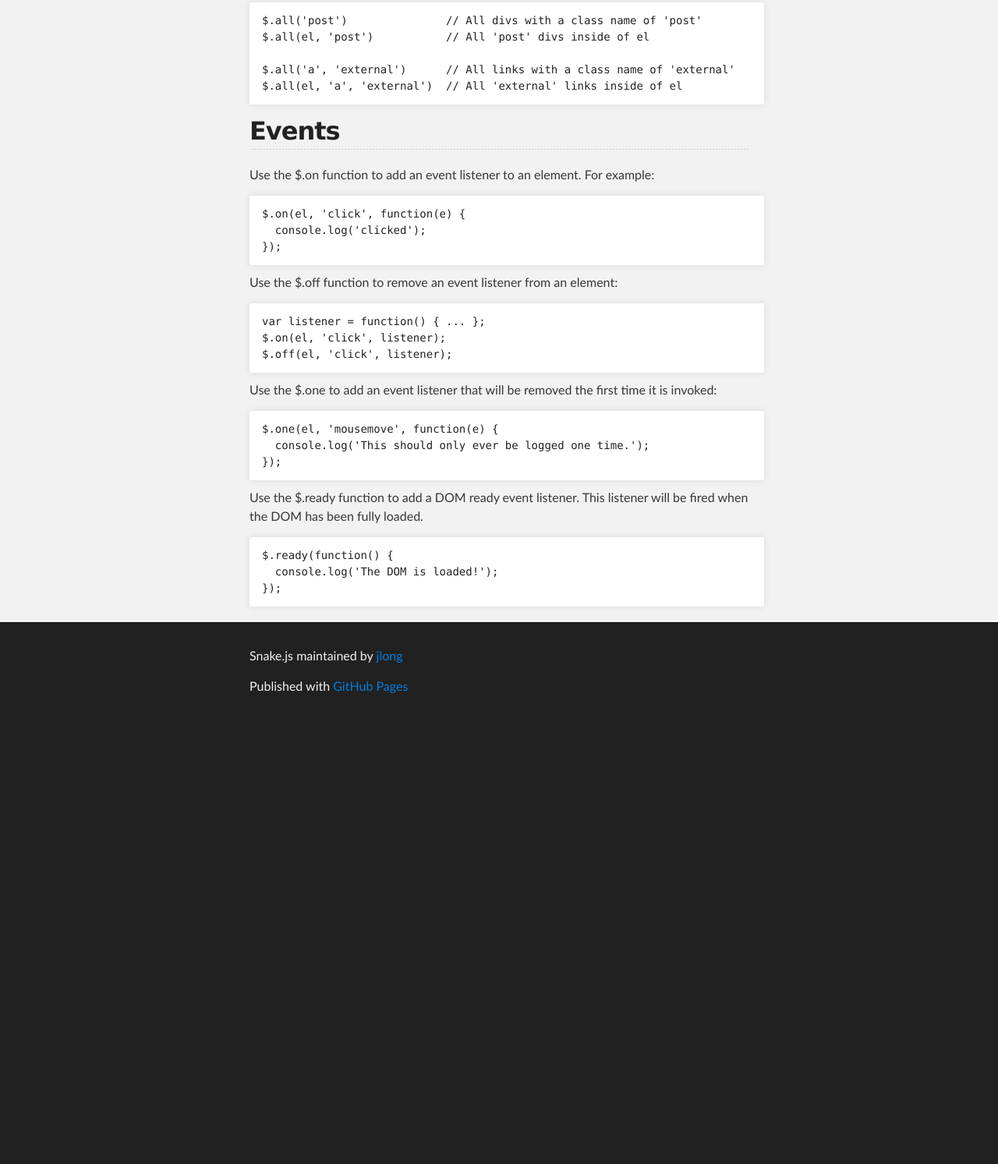
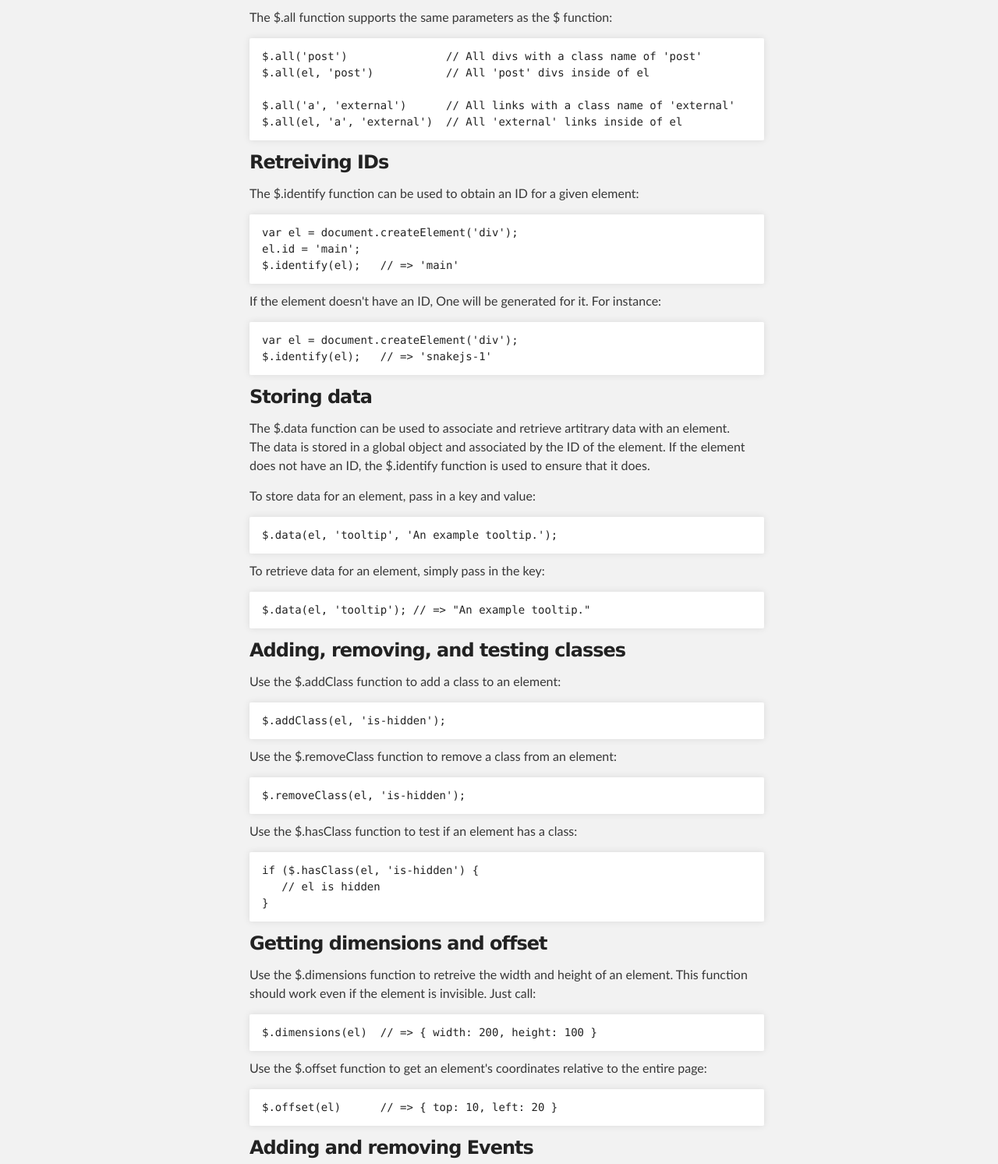
Before and after one commit to jlong/snakejs, a plain HTML site: page index.html in a window 1280 px wide. Shown: the part 851-2344 px from the top of the page at 78% size. Before the commit the page ends 1778 px from the top, so only its background shows below. Drawn offline with Linux system fonts and the light colour scheme.

Commit message:
Create gh-pages branch via GitHub

```diff
--- a/index.html
+++ b/index.html
@@ -31,7 +31,10 @@
     <!-- MAIN CONTENT -->
     <div id="main_content_wrap" class="outer">
       <section id="main_content" class="inner">
-        <p>The $ function (snake function) can be used as a cross-browser querySelector(). Compared to jQuery the functionality it supports is quite limited, but it works well for some applications.</p>
+        <h3>
+<a name="selecting-elements" class="anchor" href="#selecting-elements"><span class="octicon octicon-link"></span></a>Selecting elements</h3>
+
+<p>The $ function (aka snake function) can be used as a cross-browser querySelector(). Compared to jQuery the functionality it supports is quite limited, but it works well for some applications.</p>
 
 <p>In its simplest form it only looks up divs by a class name:</p>
 
@@ -60,8 +63,72 @@ $.all('a', 'external')      // All links with a class name of 'external'
 $.all(el, 'a', 'external')  // All 'external' links inside of el
 </code></pre>
 
-<h2>
-<a name="events" class="anchor" href="#events"><span class="octicon octicon-link"></span></a>Events</h2>
+<h3>
+<a name="retreiving-ids" class="anchor" href="#retreiving-ids"><span class="octicon octicon-link"></span></a>Retreiving IDs</h3>
+
+<p>The $.identify function can be used to obtain an ID for a given element:</p>
+
+<pre><code>var el = document.createElement('div');
+el.id = 'main';
+$.identify(el);   // =&gt; 'main'
+</code></pre>
+
+<p>If the element doesn't have an ID, One will be generated for it. For instance:</p>
+
+<pre><code>var el = document.createElement('div');
+$.identify(el);   // =&gt; 'snakejs-1'
+</code></pre>
+
+<h3>
+<a name="storing-data" class="anchor" href="#storing-data"><span class="octicon octicon-link"></span></a>Storing data</h3>
+
+<p>The $.data function can be used to associate and retrieve artitrary data with an element. The data is stored in a global object and associated by the ID of the element. If the element does not have an ID, the $.identify function is used to ensure that it does.</p>
+
+<p>To store data for an element, pass in a key and value:</p>
+
+<pre><code>$.data(el, 'tooltip', 'An example tooltip.');
+</code></pre>
+
+<p>To retrieve data for an element, simply pass in the key:</p>
+
+<pre><code>$.data(el, 'tooltip'); // =&gt; "An example tooltip."
+</code></pre>
+
+<h3>
+<a name="adding-removing-and-testing-classes" class="anchor" href="#adding-removing-and-testing-classes"><span class="octicon octicon-link"></span></a>Adding, removing, and testing classes</h3>
+
+<p>Use the $.addClass function to add a class to an element:</p>
+
+<pre><code>$.addClass(el, 'is-hidden');
+</code></pre>
+
+<p>Use the $.removeClass function to remove a class from an element:</p>
+
+<pre><code>$.removeClass(el, 'is-hidden');
+</code></pre>
+
+<p>Use the $.hasClass function to test if an element has a class:</p>
+
+<pre><code>if ($.hasClass(el, 'is-hidden') {
+   // el is hidden
+}
+</code></pre>
+
+<h3>
+<a name="getting-dimensions-and-offset" class="anchor" href="#getting-dimensions-and-offset"><span class="octicon octicon-link"></span></a>Getting dimensions and offset</h3>
+
+<p>Use the $.dimensions function to retreive the width and height of an element. This function should work even if the element is invisible. Just call:</p>
+
+<pre><code>$.dimensions(el)  // =&gt; { width: 200, height: 100 }
+</code></pre>
+
+<p>Use the $.offset function to get an element's coordinates relative to the entire page:</p>
+
+<pre><code>$.offset(el)      // =&gt; { top: 10, left: 20 }
+</code></pre>
+
+<h3>
+<a name="adding-and-removing-events" class="anchor" href="#adding-and-removing-events"><span class="octicon octicon-link"></span></a>Adding and removing Events</h3>
 
 <p>Use the $.on function to add an event listener to an element. For example:</p>
 
@@ -84,6 +151,9 @@ $.off(el, 'click', listener);
 });
 </code></pre>
 
+<h3>
+<a name="dom-ready" class="anchor" href="#dom-ready"><span class="octicon octicon-link"></span></a>DOM ready</h3>
+
 <p>Use the $.ready function to add a DOM ready event listener. This listener will be fired when the DOM has been fully loaded.</p>
 
 <pre><code>$.ready(function() {
```
Also changed, not shown: params.json (+1 -1 lines).
